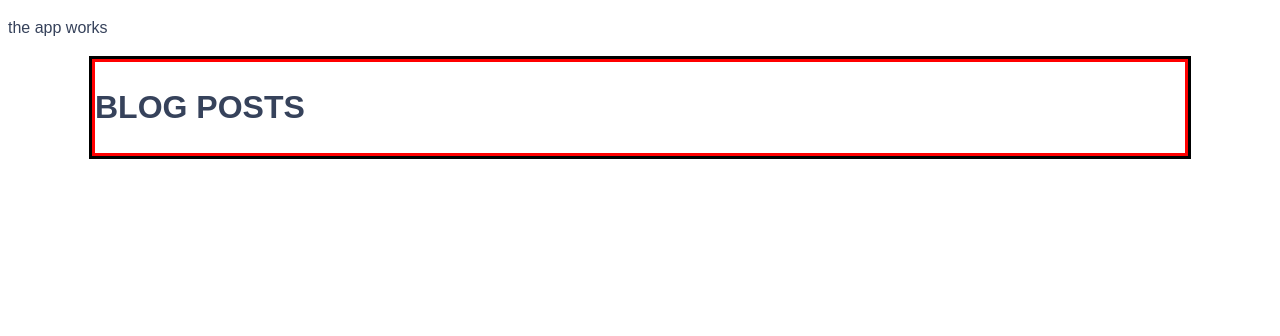
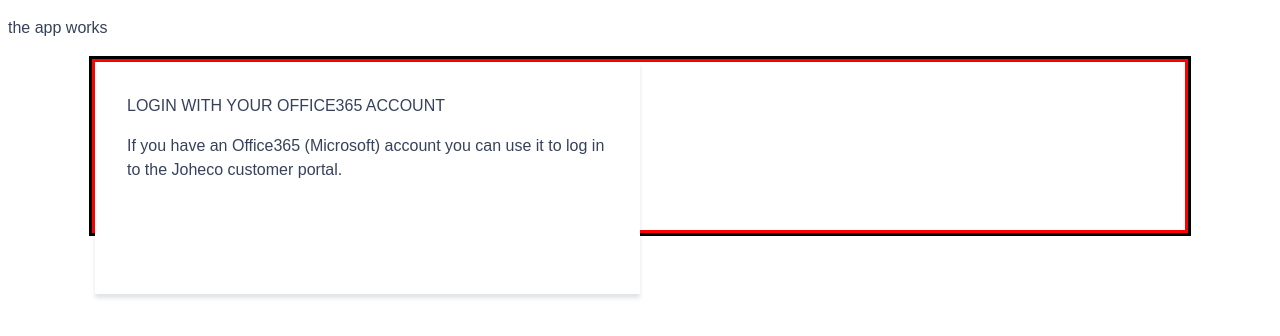
Before and after one commit to evagolabek/login-page-Angular, an Angular app: page / in a window 1280 px wide. Shown: the top 336 px of the page. Built offline with nearby package versions, Linux system fonts and the light colour scheme.

Commit message:
style css for blog component

```diff
--- a/src/app/blog/blog.component.css
+++ b/src/app/blog/blog.component.css
@@ -26,3 +26,56 @@
   flex-direction: row;
   border: 3px solid red;
 }
+
+.grid_col {
+  padding-left: 16px;
+  padding-right: 16px;
+  max-width: 100%
+}
+
+.grid_col_my {
+  margin-top: 16px;
+  margin-bottom: 16px;
+}
+
+.grid__col--half {
+    -webkit-box-flex: 0;
+    -ms-flex: 0 0 50%;
+    flex: 0 0 50%;
+}
+
+.blog {
+  display: block;
+  padding: 32px;
+  height: 100%;
+  background: #fff;
+  -webkit-box-shadow: 0 4px 4px rgba(54,66,91,.15);
+  box-shadow: 0 4px 4px rgba(54,66,91,.15);
+  cursor: pointer;
+  -webkit-transition: -webkit-box-shadow 150ms linear,-webkit-transform 150ms ease-out;
+  transition: -webkit-box-shadow 150ms linear,-webkit-transform 150ms ease-out;
+  transition: box-shadow 150ms linear,transform 150ms ease-out;
+  transition: box-shadow 150ms linear,transform 150ms ease-out,-webkit-box-shadow 150ms linear,-webkit-transform 150ms ease-out;
+}
+
+.blog_title {
+  margin: 0;
+  font-family: "Nunito Sans",sans-serif;
+  font-weight: 900;
+  line-height: 1.2;
+}
+
+a, button, form, input, label, select, textarea {
+  -webkit-tap-highlight-color: transparent;
+  -webkit-tap-highlight-color: transparent;
+}
+
+a {
+  color: inherit;
+  text-decoration: none
+}
+
+@media screen and (max-width: 1040px) and (min-width: 521px)
+.blog__title {
+    font-size: 21px;
+}
--- a/src/app/blog/blog.component.html
+++ b/src/app/blog/blog.component.html
@@ -1,5 +1,14 @@
 <div class="grid">
   <div class="grid_row">
-     <h1>BLOG POSTS</h1>
+      <div class="grid__col grid__col--half grid__col--my">
+        <a class="blog blog--login-ms" href="/klantportaal/login-ms">
+        <div class="blog__title"><font style="vertical-align: inherit;">
+          <font style="vertical-align: inherit;">LOGIN WITH YOUR OFFICE365 ACCOUNT</font></font>
+        </div>
+        <div class="blog__meta"><div class="login__button login__button--ms"></div>
+        <p><font style="vertical-align: inherit;"><font style="vertical-align: inherit;">
+          If you have an Office365 (Microsoft) account you can use it to log in to the Joheco customer portal.</font></font></p>
+        </div></a>
+      </div>
   </div>
 </div>
--- a/src/styles.css
+++ b/src/styles.css
@@ -6,3 +6,10 @@
 font-size: 16px;
 line-height: 1.5;
 }
+
+html {
+  font-family: sans-serif;
+  line-height: 1.15;
+  -ms-text-size-adjust: 100%;
+  -webkit-text-size-adjust: 100%;
+}
```
